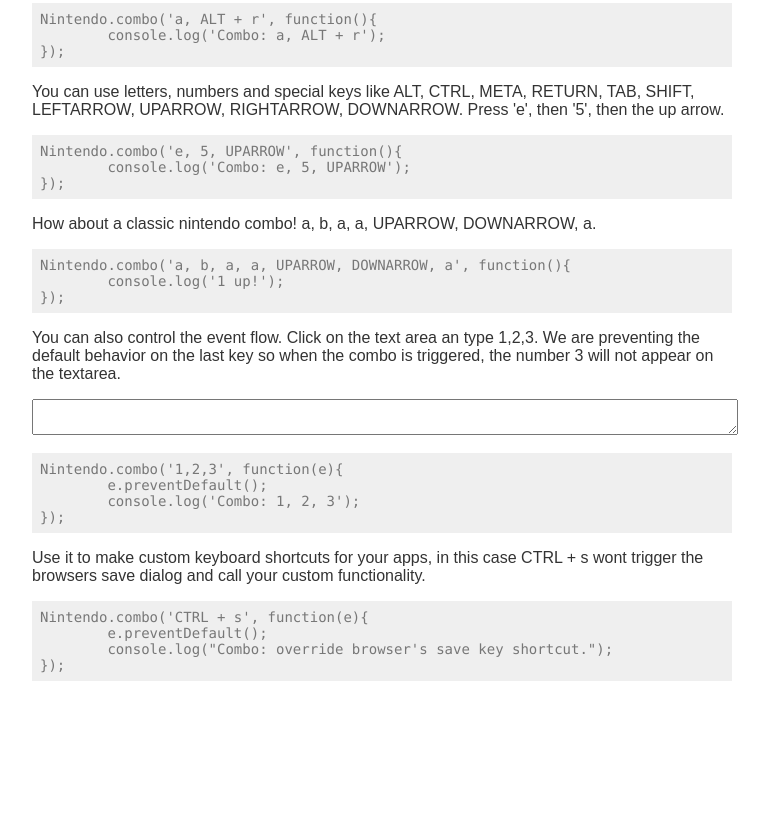
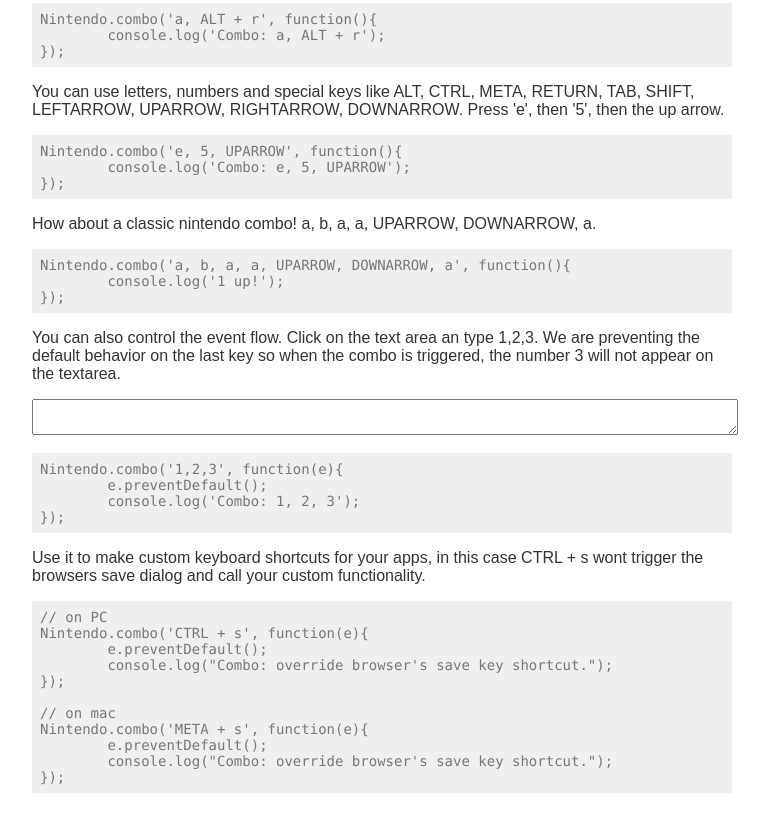
Before and after one commit to juancamiloestela/nintendo.js, a website: page index.html in a window 1280 px wide. Shown: the part 791-1622 px from the top of the page, without its empty margins (258-1027 px from the left). Before the commit the page ends 1516 px from the top, so only its background shows below. Drawn offline with Linux system fonts and the light colour scheme.

Commit message:
added save shortcut

```diff
--- a/index.html
+++ b/index.html
@@ -110,7 +110,14 @@
 			<p>Use it to make custom keyboard shortcuts for your apps, in this case CTRL + s wont trigger the browsers save dialog and call your custom functionality.</p>
 
 <pre>
+// on PC
 Nintendo.combo('CTRL + s', function(e){
+	e.preventDefault();
+	console.log("Combo: override browser's save key shortcut.");
+});
+
+// on mac
+Nintendo.combo('META + s', function(e){
 	e.preventDefault();
 	console.log("Combo: override browser's save key shortcut.");
 });
@@ -159,6 +166,11 @@
 				console.log('Combo: override browser\'s save key shortcut.');
 			});
 
+			Nintendo.combo('CTRL + s', function(e){
+				e.preventDefault();
+				console.log('Combo: override browser\'s save key shortcut.');
+			});
+
 		</script>
 	</body>
 </html>
```
